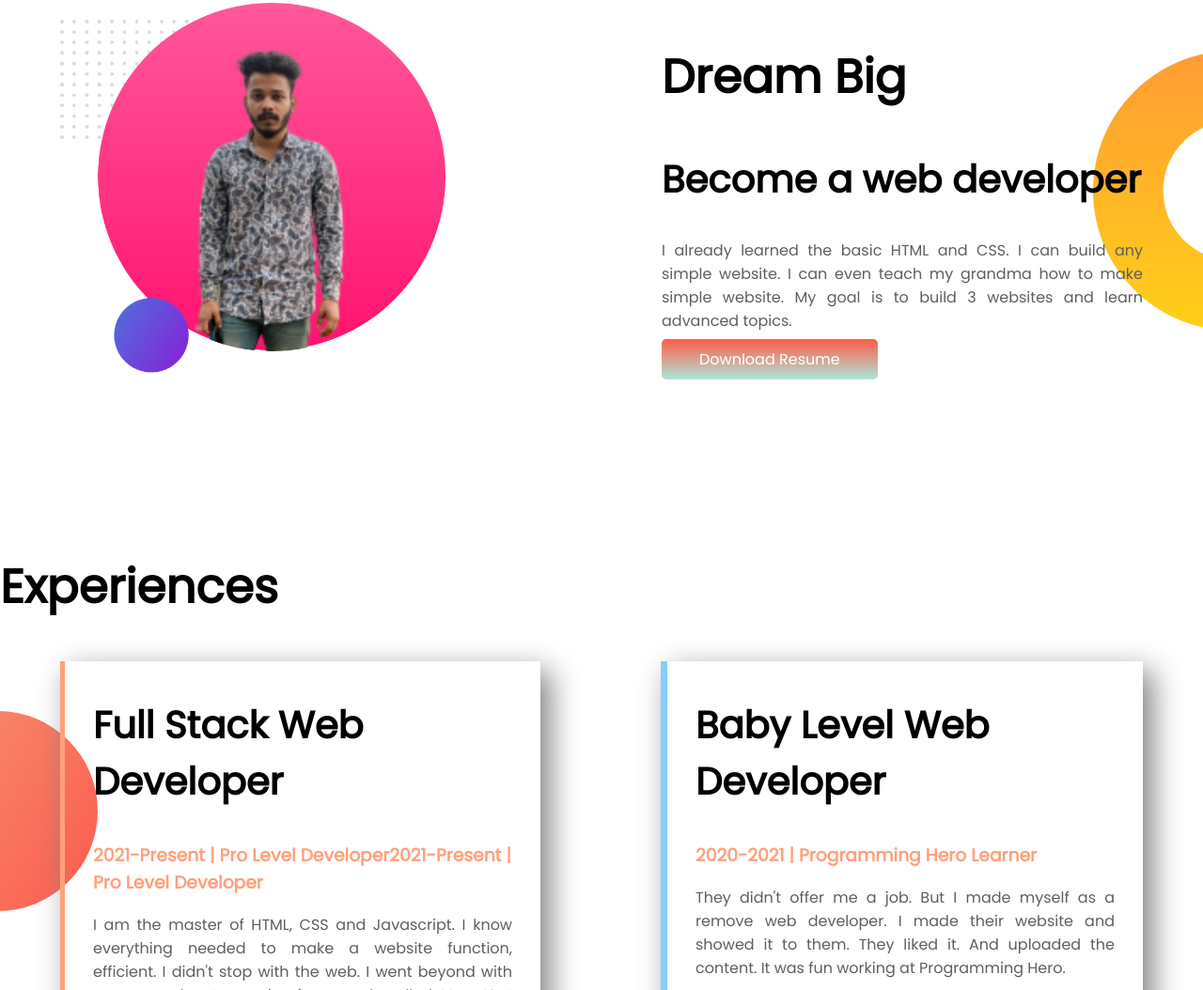
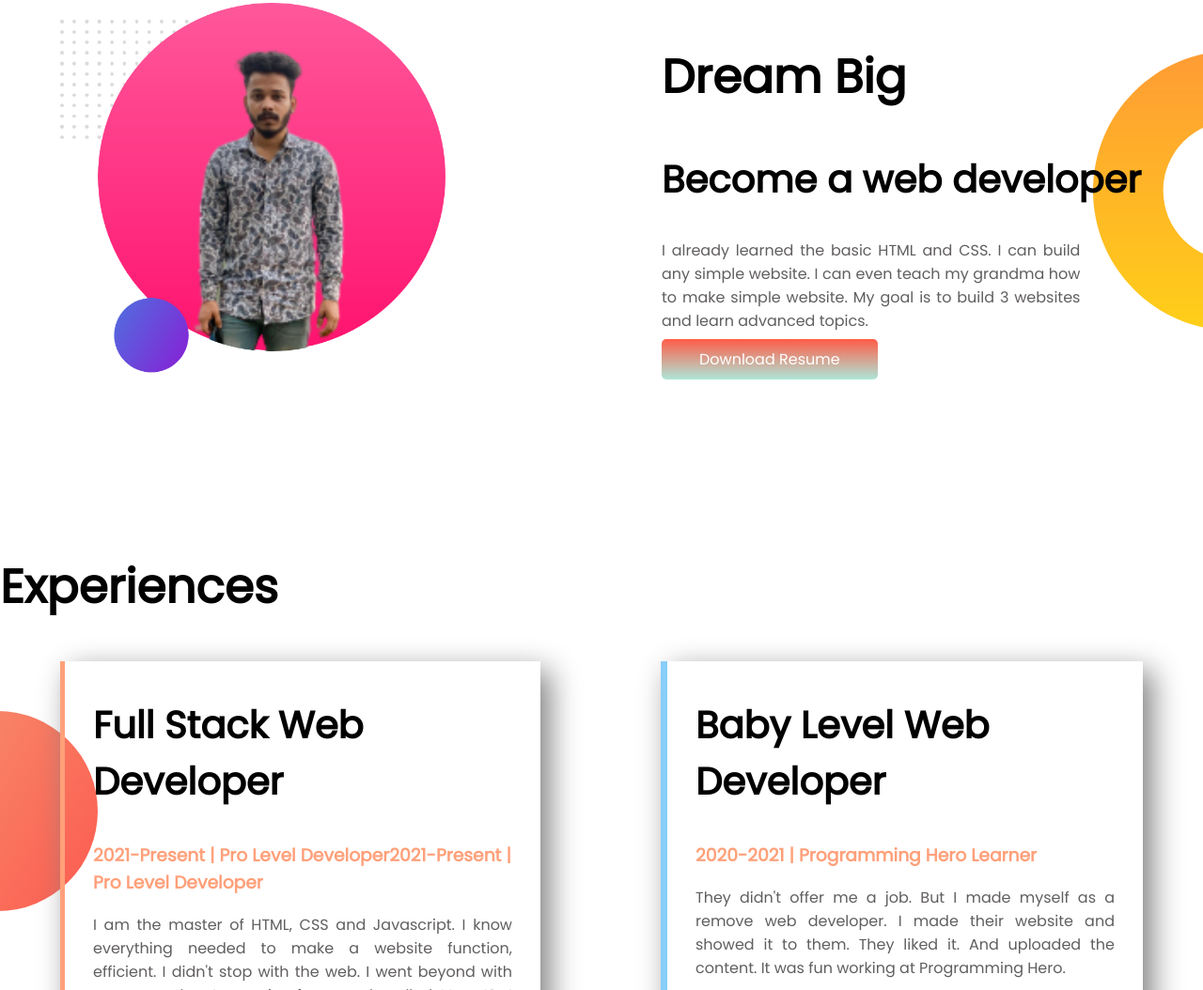
Before and after one commit to Sazzad-Hosen-Mahim/portfolio-initial, a plain HTML site: page index.html in a window 1280 px wide. Shown: the part 872-1926 px from the top of the page at 94% size. Drawn offline with Linux system fonts and the light colour scheme.

Commit message:
second paragraph edited

```diff
--- a/index.html
+++ b/index.html
@@ -40,7 +40,7 @@
         <div class="half-width">
             <h1>Dream Big</h1>
             <h2>Become a web developer</h3>
-                <p>I already learned the basic HTML and CSS. I can build any simple website. I can
+                <p class="secondPara">I already learned the basic HTML and CSS. I can build any simple website. I can
                     even teach my grandma
                     how to make simple website. My goal is to build 3 websites and learn advanced topics.</p>
                 <a class="linkButton" href="https://www.linkedin.com/in/sazzad-hosen-a74047194/"
--- a/style.css
+++ b/style.css
@@ -10,6 +10,9 @@ body{
 p{
     color: rgb(97, 94, 94);
     text-align: justify;
+}
+.secondPara{
+    width: 87%;
 }
 
 h1{
```
